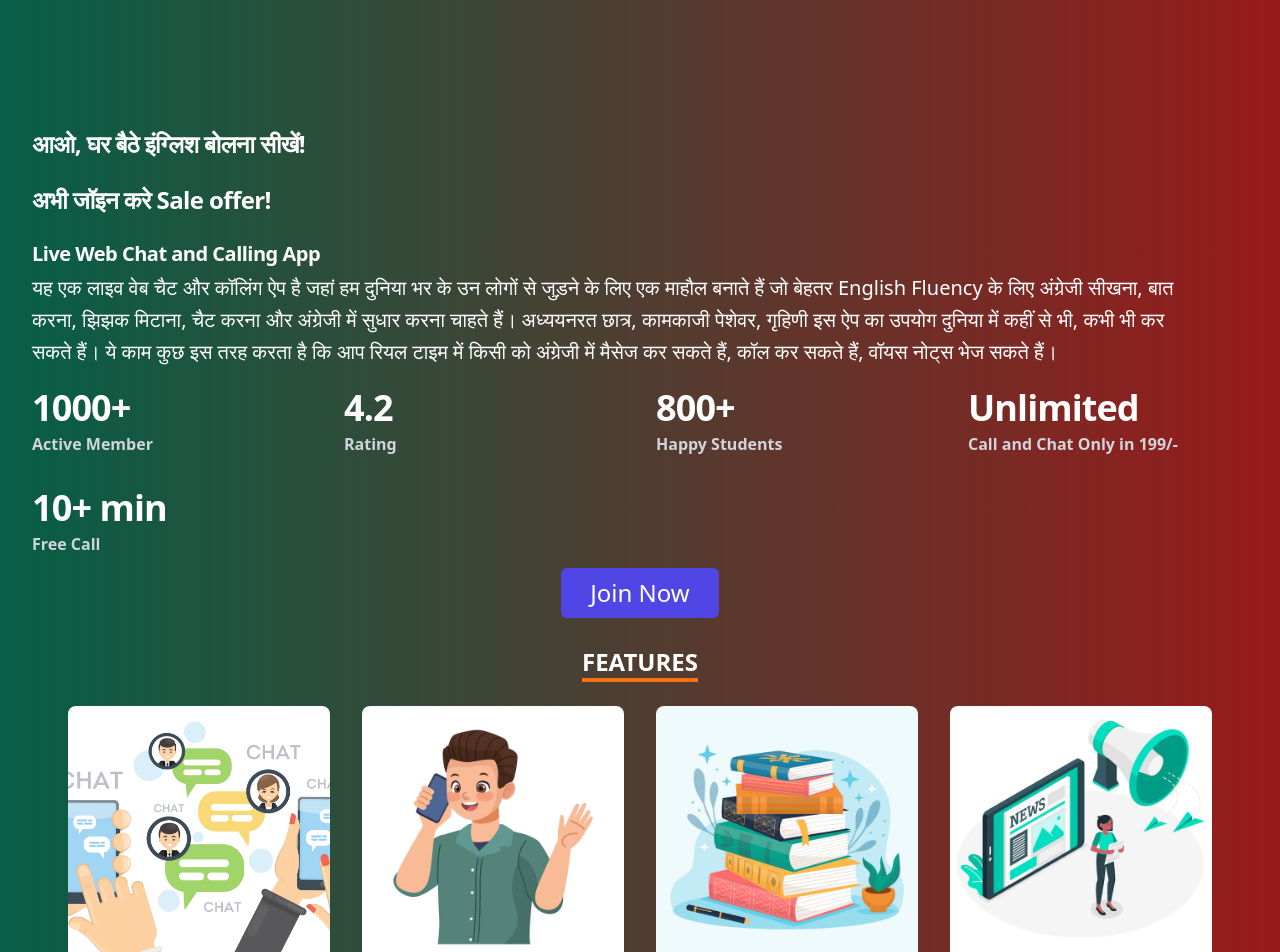
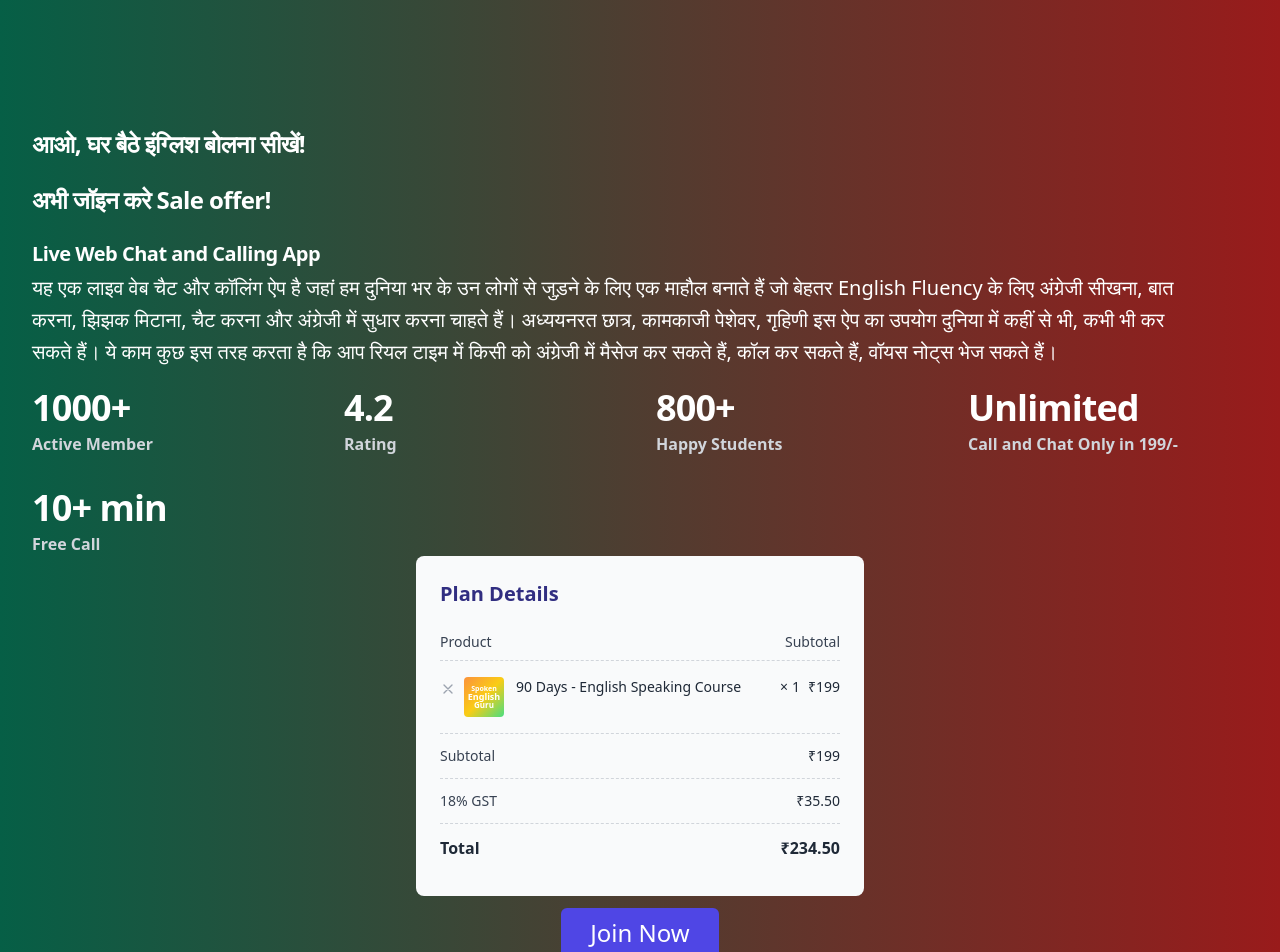
Before and after one commit to pearlorganisation/Spengu_new, a Next.js app in the folder client/: page / in a window 1280 px wide. Shown: the top 952 px of the page. Built offline with nearby package versions, Linux system fonts and the light colour scheme; no server answers.

Commit message:
added plan details

```diff
--- a/client/src/pages/landingpage.jsx
+++ b/client/src/pages/landingpage.jsx
@@ -24,7 +24,6 @@ const products = [
   {
     id: 1,
     name: "Online Chatting",
-    // href: "/onboarding",
     href: "/",
     price: "",
     imageSrc: "/avatars/chat.jpg",
@@ -33,7 +32,7 @@ const products = [
   {
     id: 2,
     name: "Online One on One Calling",
-    // href: "/onboarding",
+
     href: "/",
     price: "",
     imageSrc: "/avatars/calling.avif",
@@ -42,7 +41,7 @@ const products = [
   {
     id: 3,
     name: "English Speaking & Novel Books PDF",
-    // href: "/novelpdf",
+
     href: "/",
     price: "",
     imageSrc: "/avatars/novel.jpg",
@@ -51,7 +50,7 @@ const products = [
   {
     id: 4,
     name: "English News for up to date",
-    // href: "https://www.firstpost.com/shorts/",
+
     href: "/",
     price: "",
     imageSrc: "/avatars/news.jpg",
@@ -60,7 +59,7 @@ const products = [
   {
     id: 5,
     name: "English Learning Games",
-    // href: "/englishquizz",
+
     href: "/",
     price: "",
     imageSrc: "/avatars/games.jpg",
@@ -77,7 +76,7 @@ const products = [
   {
     id: 6,
     name: "Interview Practice Excersie Notes",
-    // href: "/interview",
+
     href: "/",
     price: "",
     imageSrc: "/avatars/interview.jpg",
@@ -86,7 +85,7 @@ const products = [
   {
     id: 7,
     name: "English Learning For Kids",
-    // href: "/englishkids",
+
     href: "/",
     price: "",
     imageSrc: "/avatars/kids1.jpg",
@@ -95,7 +94,7 @@ const products = [
   {
     id: 8,
     name: "1000+ Daily Use Sentences",
-    // href: "/dailyusesentences",
+
     href: "/",
     price: "",
     imageSrc: "/avatars/daily use sentences.jpg",
@@ -406,6 +405,92 @@ function LandingPage() {
             ))}
           </dl>
         </div>
+
+        <div className="max-w-md mx-auto bg-gray-50 p-6 rounded-lg">
+          <h1 className="text-xl font-semibold text-indigo-900 mb-6">
+            Plan Details
+          </h1>
+
+          <div>
+            <div className="flex justify-between text-sm font-medium text-gray-700 mb-2">
+              <span>Product</span>
+              <span>Subtotal</span>
+            </div>
+
+            <div className="border-t border-dashed border-gray-300 py-4">
+              <div className="flex items-start">
+                <button className="text-gray-400 hover:text-gray-600 mr-2 mt-1">
+                  <svg
+                    xmlns="http://www.w3.org/2000/svg"
+                    className="h-4 w-4"
+                    fill="none"
+                    viewBox="0 0 24 24"
+                    stroke="currentColor"
+                  >
+                    <path
+                      strokeLinecap="round"
+                      strokeLinejoin="round"
+                      strokeWidth={2}
+                      d="M6 18L18 6M6 6l12 12"
+                    />
+                  </svg>
+                </button>
+
+                <div className="flex-shrink-0 mr-3">
+                  <div className="w-10 h-10 rounded overflow-hidden flex items-center justify-center">
+                    <div className="w-full h-full bg-gradient-to-br from-orange-400 via-yellow-400 to-green-400 flex items-center justify-center p-1">
+                      <div className="text-center leading-none">
+                        <div className="text-[7px] font-bold text-white">
+                          Spoken
+                        </div>
+                        <div className="text-[9px] font-bold text-white">
+                          English
+                        </div>
+                        <div className="text-[8px] font-bold text-white">
+                          Guru
+                        </div>
+                      </div>
+                    </div>
+                  </div>
+                </div>
+
+                <div className="flex-grow">
+                  <p className="text-sm font-medium text-gray-800">
+                    90 Days - English Speaking Course
+                  </p>
+                </div>
+
+                <div className="flex items-center text-right">
+                  <p className="text-sm text-gray-800 mr-1">×</p>
+                  <p className="text-sm text-gray-800 mr-2">1</p>
+                  <p className="text-sm font-medium text-gray-800">₹199</p>
+                </div>
+              </div>
+            </div>
+
+            <div className="border-t border-dashed border-gray-300 py-3">
+              <div className="flex justify-between text-sm">
+                <span className="font-medium text-gray-700">Subtotal</span>
+                <span className="font-medium text-gray-800">₹199</span>
+              </div>
+            </div>
+
+            <div className="border-t border-dashed border-gray-300 py-3">
+              <div className="flex justify-between text-sm">
+                <span className="font-medium text-gray-700">18% GST</span>
+                <span className="font-medium text-gray-800">₹35.50</span>
+              </div>
+            </div>
+
+            <div className="border-t border-dashed border-gray-300 py-3">
+              <div className="flex justify-between">
+                <span className="font-semibold text-gray-800">Total</span>
+                <span className="font-semibold text-gray-800">₹234.50</span>
+              </div>
+            </div>
+          </div>
+        </div>
+
         <div className="flex justify-center mt-3">
           {userSubscription?.length > 0 &&
           userSubscription[0]?.status == "ACTIVE" ? (
@@ -632,6 +717,7 @@ function LandingPage() {
             </div>
           </div>
         </div>
+
         <div className="flex justify-center mt-3">
           <button class="text-2xl rounded-md border border-transparent bg-indigo-600 px-7 py-2 font-medium text-white hover:bg-indigo-700 animate-popup">
             Join Now
--- a/client/src/pages/main.jsx
+++ b/client/src/pages/main.jsx
@@ -263,5 +263,3 @@ function Main() {
 }
 
 export default Main;
-
-//          div       grid sm:grid-cols-[50%_50%] md:grid-cols-main lg:grid-cols-main h-screen w-screen max-h-screen max-w-full
```
